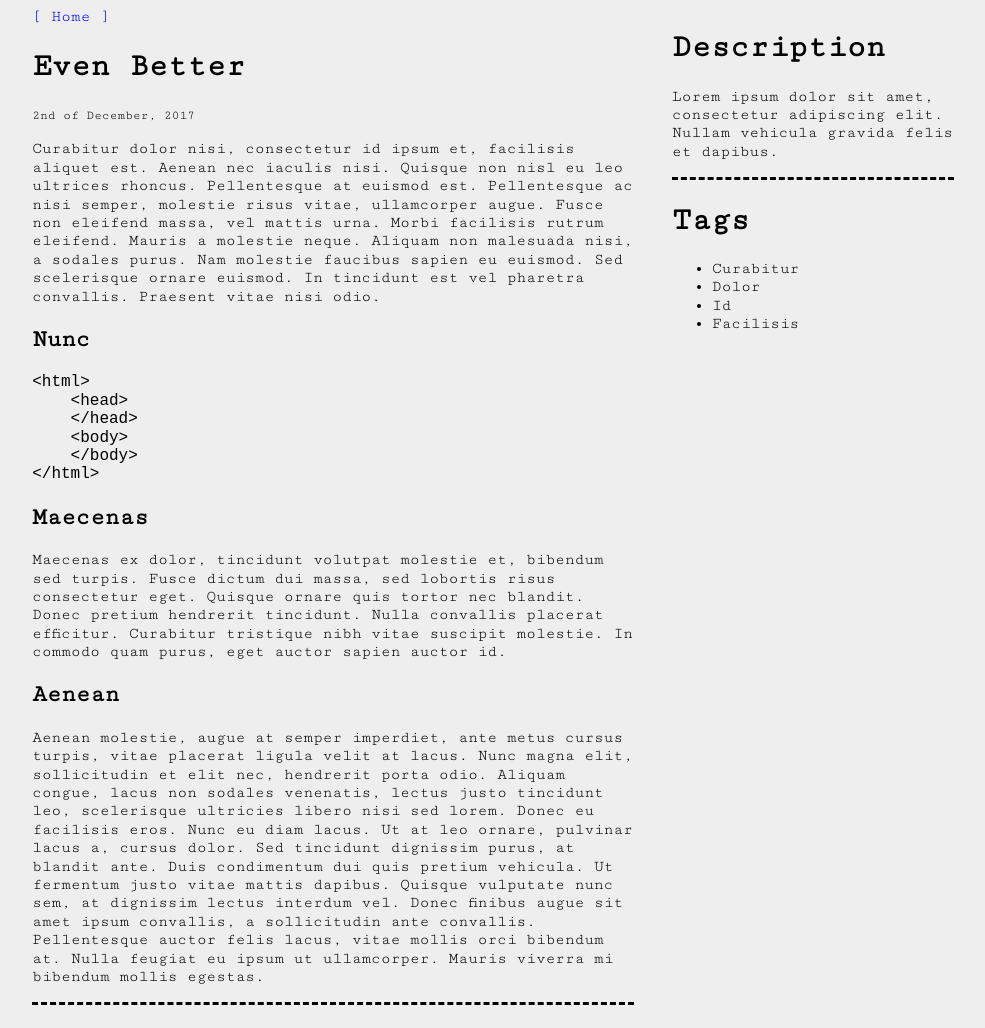
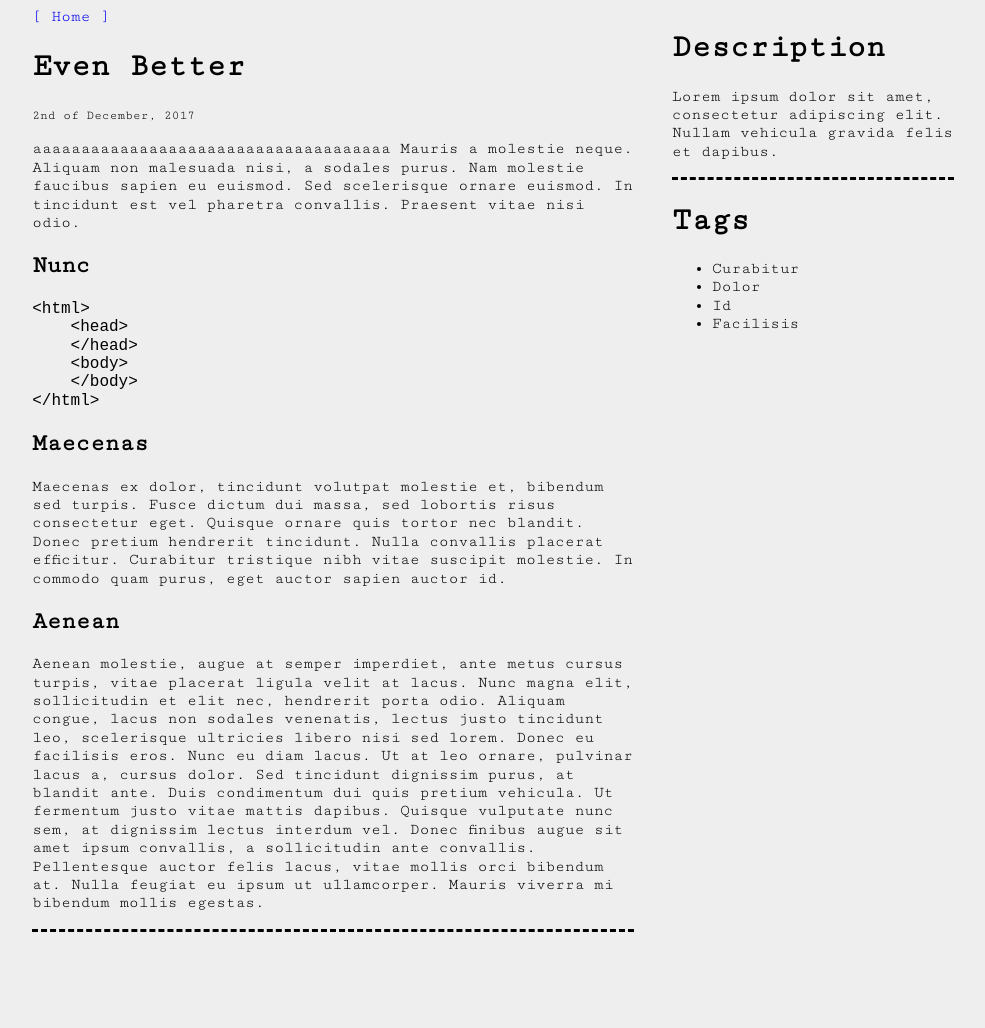
Before and after one commit to stackbit-projects/scientific-mango-a15b2, a Jekyll site: the page built from _posts/2017-12-02-even-better.md, in a window 1280 px wide. Shown: the whole page, without its empty margins (147-1132 px from the left). Built offline with Jekyll 4.4.1, drawn with Linux system fonts in a browser that asks for light colours; nearby versions of some CDN libraries; after the commit the page ends 955 px from its top, so only the background shows below that.

Commit message:
2017-12-02-even-better.md: changed

```diff
--- a/_posts/2017-12-02-even-better.md
+++ b/_posts/2017-12-02-even-better.md
@@ -8,8 +8,7 @@ tags:
 desc: Lorem ipsum dolor sit amet, consectetur adipiscing elit. Nullam vehicula gravida felis et dapibus.
 layout: post
 ---
-
-Curabitur dolor nisi, consectetur id ipsum et, facilisis aliquet est. Aenean nec iaculis nisi. Quisque non nisl eu leo ultrices rhoncus. Pellentesque at euismod est. Pellentesque ac nisi semper, molestie risus vitae, ullamcorper augue. Fusce non eleifend massa, vel mattis urna. Morbi facilisis rutrum eleifend.
+aaaaaaaaaaaaaaaaaaaaaaaaaaaaaaaaaaaaa
 <!-- more -->
  Mauris a molestie neque. Aliquam non malesuada nisi, a sodales purus. Nam molestie faucibus sapien eu euismod. Sed scelerisque ornare euismod. In tincidunt est vel pharetra convallis. Praesent vitae nisi odio.
 
```
